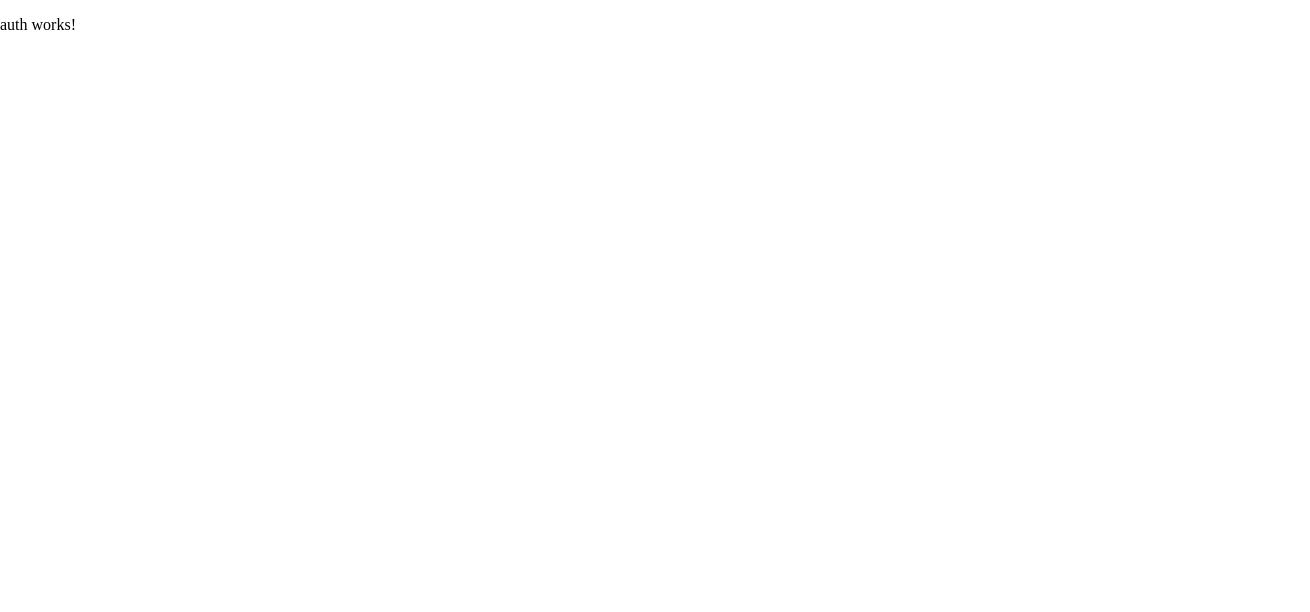
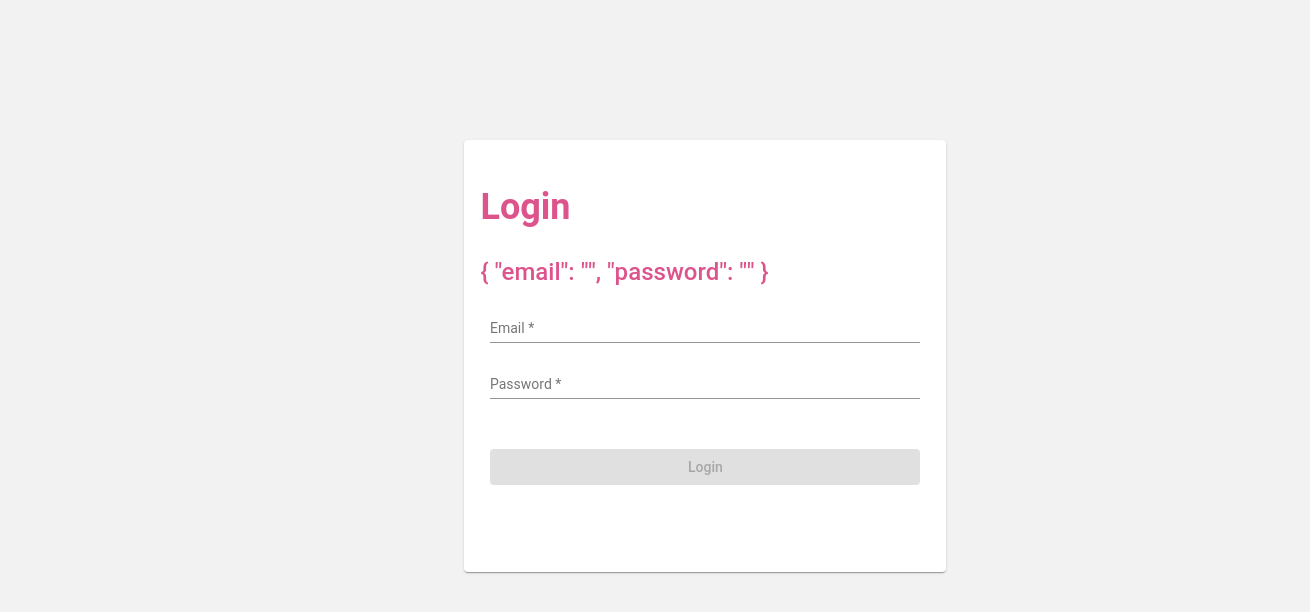
Before and after one commit to Drewery-ctrl/invoice-builder, an Angular app: page /login in a window 1280 px wide. Shown: the top 612 px of the page, 1310 px wide, since content can reach past the window. Built offline with nearby package versions, Linux system fonts and the light colour scheme.

Commit message:
Setup LoginForm

```diff
--- a/src/app/auth/auth.component.html
+++ b/src/app/auth/auth.component.html
@@ -1 +1,27 @@
-<p>auth works!</p>
+<div class="limiter">
+   <div class="container-login">
+      <mat-card>
+         <mat-card-title>
+            <h2>Login</h2>
+            {{ this.authForm.value | json }}
+         </mat-card-title>
+         <mat-card-content>
+            <form [formGroup]="authForm" (ngSubmit)="onSubmit()" novalidate>
+               <mat-form-field color="accent">
+                  <input matInput placeholder="Email" formControlName="email" required>
+                  <mat-error *ngIf="authForm.get('email')?.hasError('required')">
+                     Email is <strong>required</strong>
+                  </mat-error>
+               </mat-form-field>
+               <mat-form-field color="accent">
+                  <input matInput placeholder="Password" formControlName="password" type="password" required>
+                  <mat-error *ngIf="authForm.get('password')?.hasError('required')">
+                     Password is <strong>required</strong>
+                  </mat-error>
+               </mat-form-field>
+               <button class="authButton" mat-raised-button color="accent" type="submit" [disabled]="!authForm.valid">Login</button>
+            </form>
+         </mat-card-content>
+      </mat-card>
+   </div>
+</div>
--- a/src/app/auth/auth.component.scss
+++ b/src/app/auth/auth.component.scss
@@ -0,0 +1,62 @@
+.form-container {
+   display: flex;
+   flex-direction: column;
+}
+
+.form-container > * {
+   width: 100%;
+}
+
+.mat-card {
+   position: absolute;
+   width: 450px;
+   height: 400px;
+   z-index: 10;
+   top: 30%;
+   left: 48%;
+   margin: -100px 0 0 -150px;
+}
+
+.mat-card-content > * {
+   display: flex;
+   padding: 10px;
+   flex-direction: column;
+
+   .authButton{
+      margin-top: 2rem;
+   }
+}
+
+.alternative {
+   margin-top: 40px;
+   padding-top: 40px;
+   text-align: center;
+   border-top: 1px solid rgba(0, 0, 0, 0.1);
+}
+
+
+.limiter {
+   width: 100%;
+   margin: 0 auto;
+}
+
+
+.container-login {
+   width: 100%;
+   min-height: 100vh;
+   display: -webkit-box;
+   display: -webkit-flex;
+   display: -moz-box;
+   display: -ms-flexbox;
+   display: flex;
+   flex-wrap: wrap;
+   justify-content: center;
+   align-items: center;
+   padding: 15px;
+   background: #f2f2f2;
+   // background: yellow;
+}
+
+.mat-card > .mat-card-title {
+   color: #dd548d;
+}
--- a/src/app/auth/auth.component.ts
+++ b/src/app/auth/auth.component.ts
@@ -1,15 +1,29 @@
-import { Component, OnInit } from '@angular/core';
+import {Component, OnInit} from '@angular/core';
+import {FormBuilder, FormGroup, Validators} from "@angular/forms";
 
 @Component({
-  selector: 'app-auth',
-  templateUrl: './auth.component.html',
-  styleUrls: ['./auth.component.scss']
+   selector: 'app-auth',
+   templateUrl: './auth.component.html',
+   styleUrls: ['./auth.component.scss']
 })
 export class AuthComponent implements OnInit {
+   authForm: FormGroup;
 
-  constructor() { }
+   constructor(private fb: FormBuilder) {
+   }
 
-  ngOnInit(): void {
-  }
+   ngOnInit(): void {
+      this.initForm();
+   }
 
+   private initForm() {
+      this.authForm = this.fb.group({
+         email: ['', Validators.required],
+         password: ['', Validators.required]
+      });
+   }
+
+   onSubmit() {
+      console.log('Submitted');
+   }
 }
```
Also changed, not shown: src/app/auth/auth.module.ts (+16 -11 lines).
